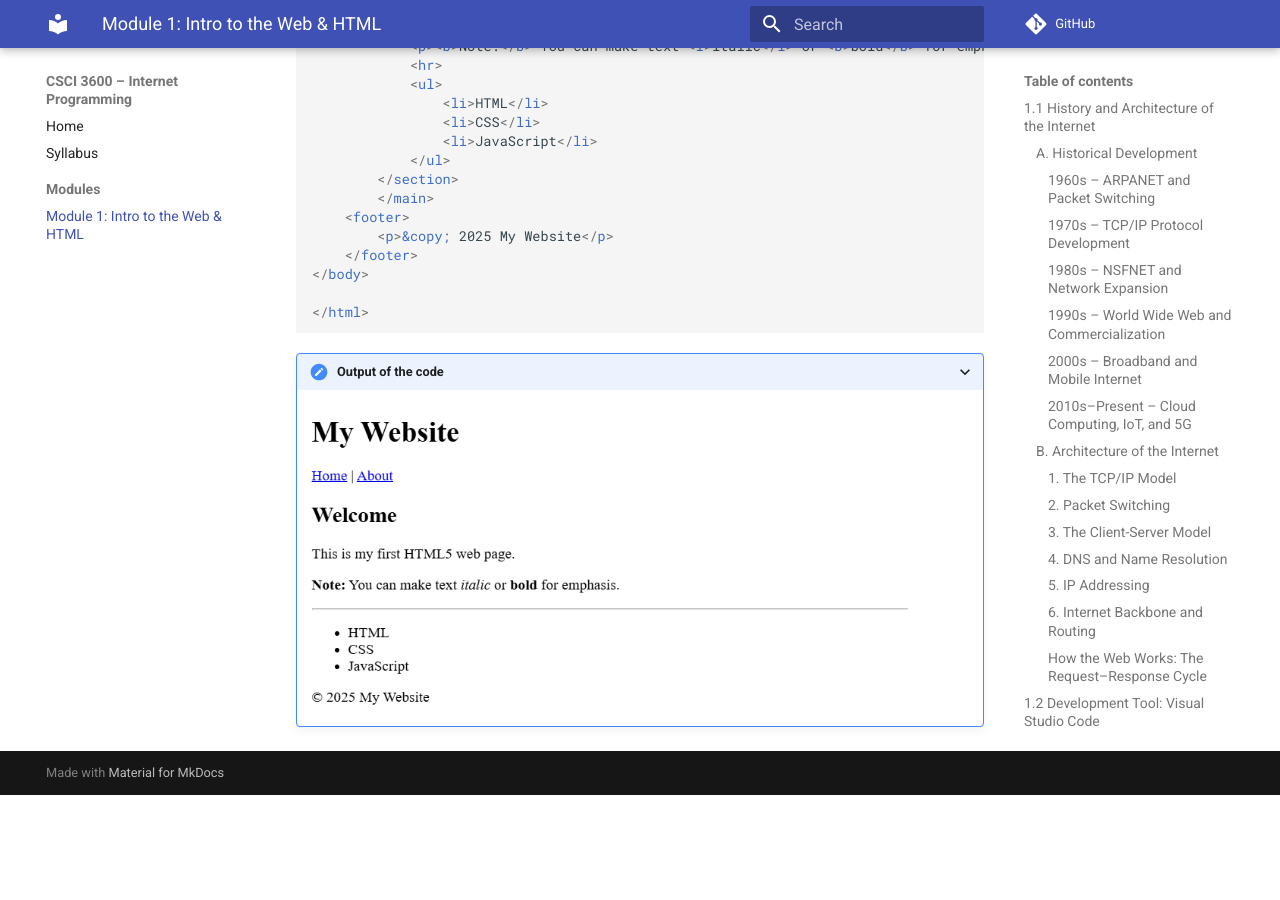
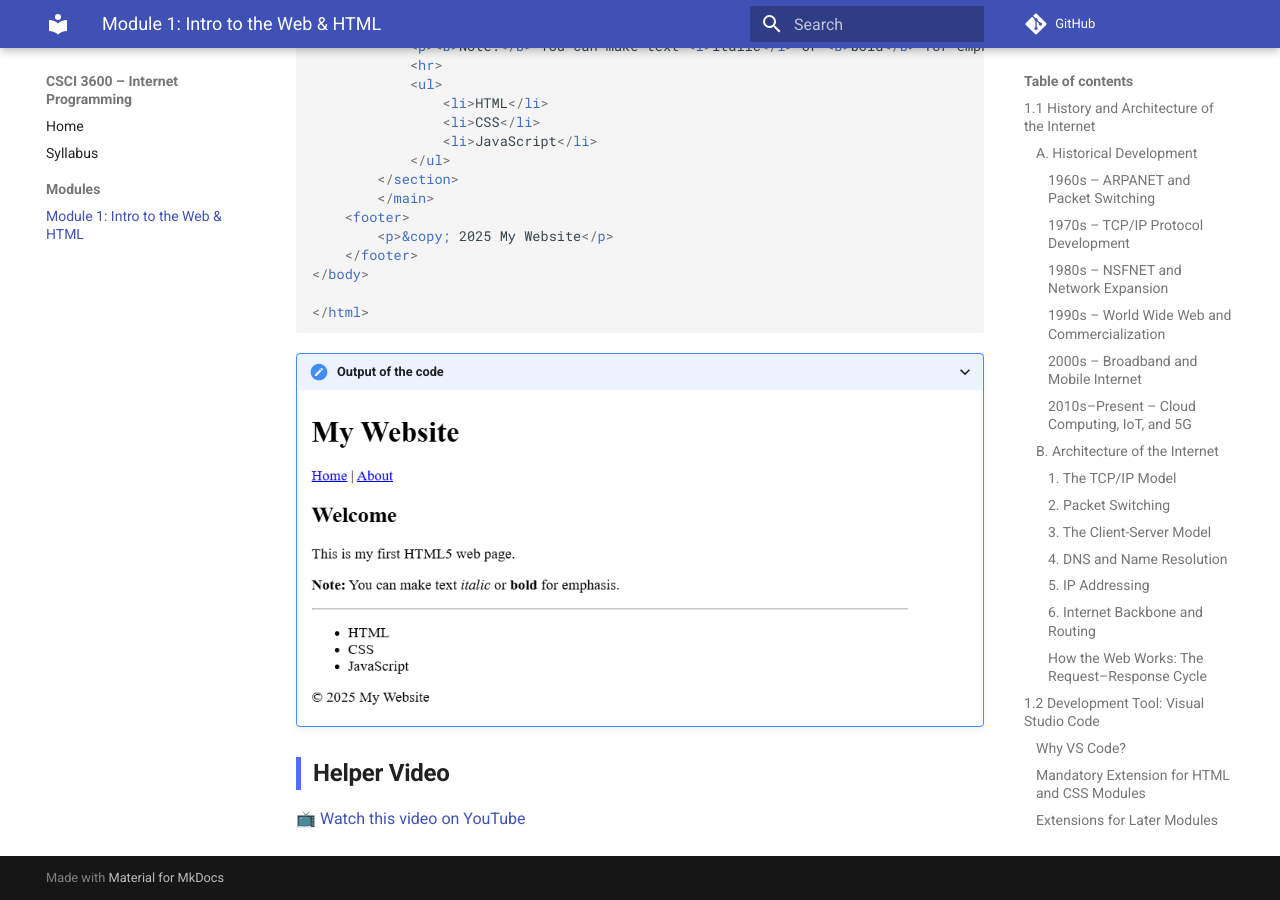
Before and after one commit to rahaeimehr/internet-programming, an MkDocs documentation site: the page built from docs/module-01-intro-html/overview.md, in a window 1280 px wide and 900 px high, scrolled down 14646 px. Built offline with MkDocs 1.6.1 and Material for MkDocs 9.7.7, drawn with Linux system fonts in a browser that asks for light colours; comment, search, counter and statistics services are not loaded; before the commit the page ends 15441 px from its top, so only the background shows below that.

Commit message:
add youtube link

````diff
--- a/docs/module-01-intro-html/overview.md
+++ b/docs/module-01-intro-html/overview.md
@@ -548,3 +548,7 @@
 ```
 ???+ "Output of the code"
     ![Result of the HTML code](../assets/imgs/firstcode.png){ width=600 }
+
+## Helper Video
+
+📺 [Watch this video on YouTube](https://youtu.be/yiBICwzwsoY)
````
